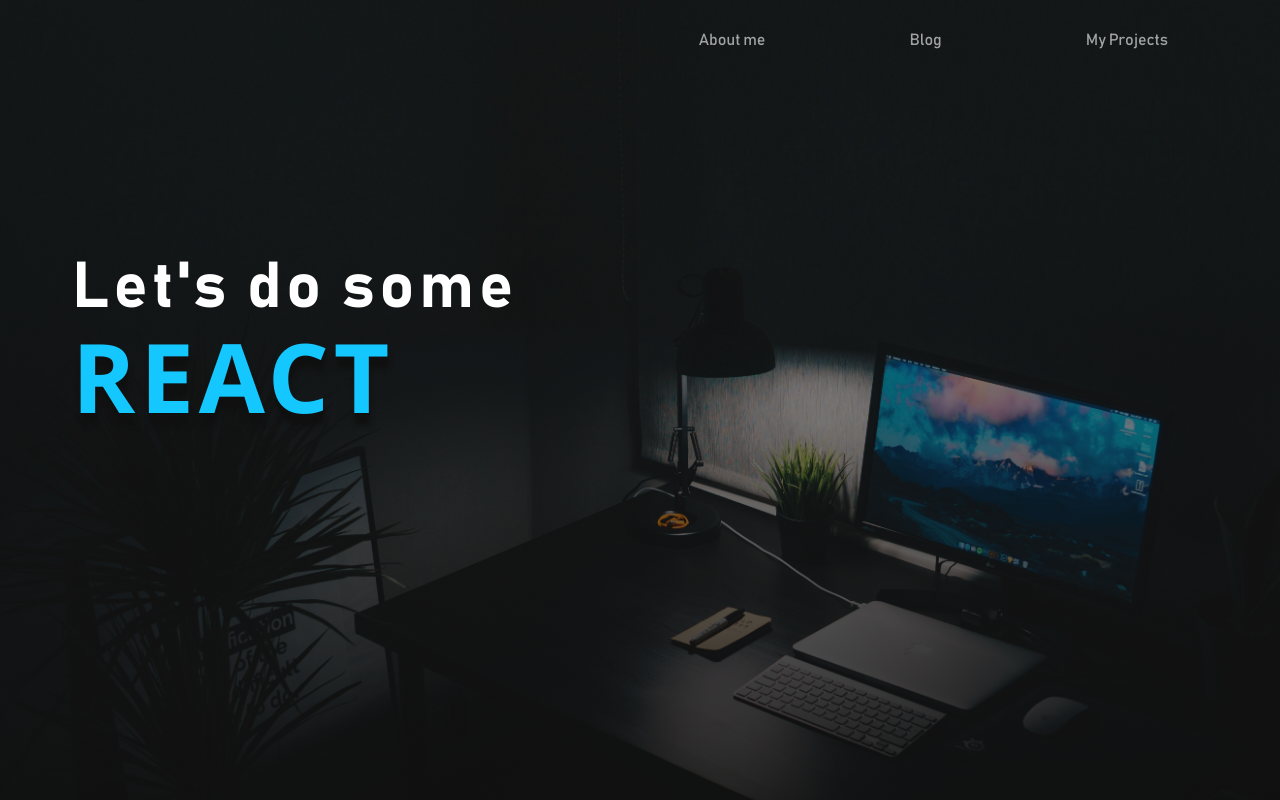
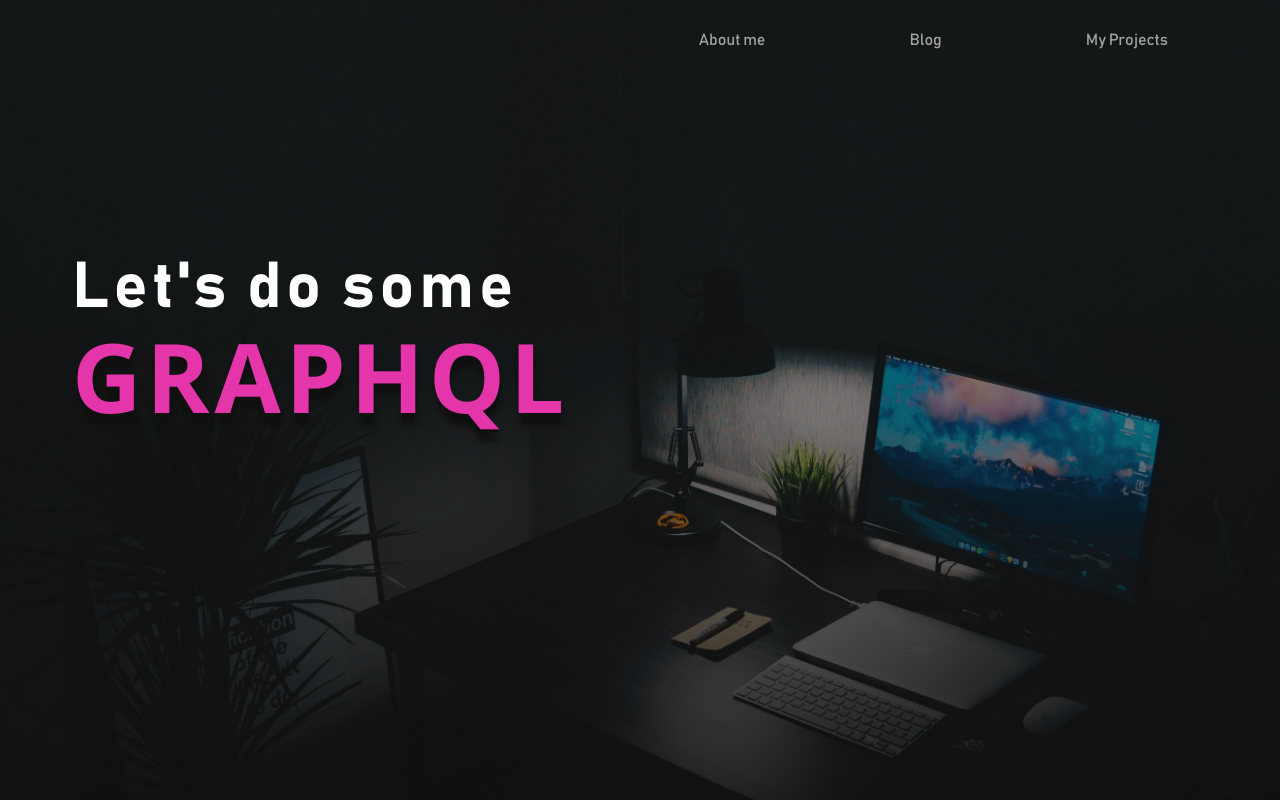
Before and after one commit to RYNZLR/pn-react-blog, a React (Create React App) app: page / in a window 1280 px wide. Shown: the top 800 px of the page. Built offline with nearby package versions, Linux system fonts and the light colour scheme.

Commit message:
Change tech every x seconds

```diff
--- a/src/components/display/Technologies.js
+++ b/src/components/display/Technologies.js
@@ -1,13 +1,31 @@
-import React from 'react';
+import React, { useState, useEffect} from 'react';
+
+import techs from '../../assets/data/skills.json';
 
 export default function Technologies(){
 
-    const techColor = "#14C7FF"
+    function getRandomTech(){
+        return techs.technologies[Math.floor(Math.random() * techs.technologies.length)];
+    }
+
+    const [tech, setTech] = useState(getRandomTech());
+
+    useEffect(() => {
+        setTimeout(() => {
+            setTech(getRandomTech());
+        }, 10000)
+    })
+
+
+    const techColor = tech.color;
+    const techName = tech.name;
+
+
 
     return(
        <section className="tech">
            <p>Let's do some</p>
-           <em style={{ color: `${techColor}` }}>React</em>
+           <em style={{ color: `${techColor}` }}>{techName}</em>
        </section>
     );
 
```
Also changed, not shown: 1 other file (tests, documents, lock files or other folders).
